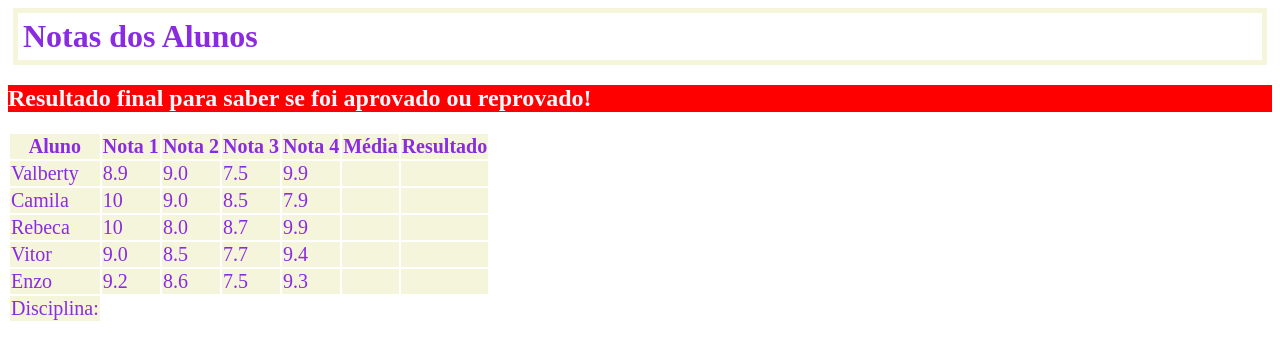
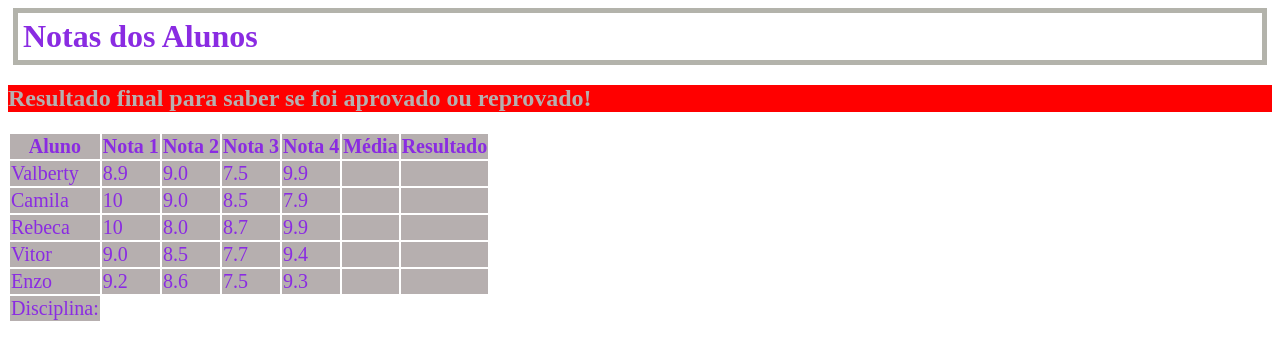
Before and after one commit to ValbertyDias/aula-tabela, a plain HTML site: page index.html in a window 1280 px wide. Drawn offline with Linux system fonts and the light colour scheme.

Commit message:
alteração da cor do fundo e da fonte

```diff
--- a/style.css
+++ b/style.css
@@ -1,19 +1,20 @@
 tr{
- border: 1px solid black;
- background-color: beige;
+ border: 5px solid black;
+ background-color: rgb(182, 175, 175);
  color: blueviolet;
  font-size: 20px;
  padding: 2px;
  margin: 2px;
 
+
 }
 h2{
-    color: aliceblue;
+    color: rgb(182, 175, 175);
     background-color: red;
 
 }
 h1{
-    border: 5px solid beige ;
+    border: 5px solid rgb(179, 179, 171) ;
     margin: 5px;
     padding: 5px;
     color: blueviolet;
```
